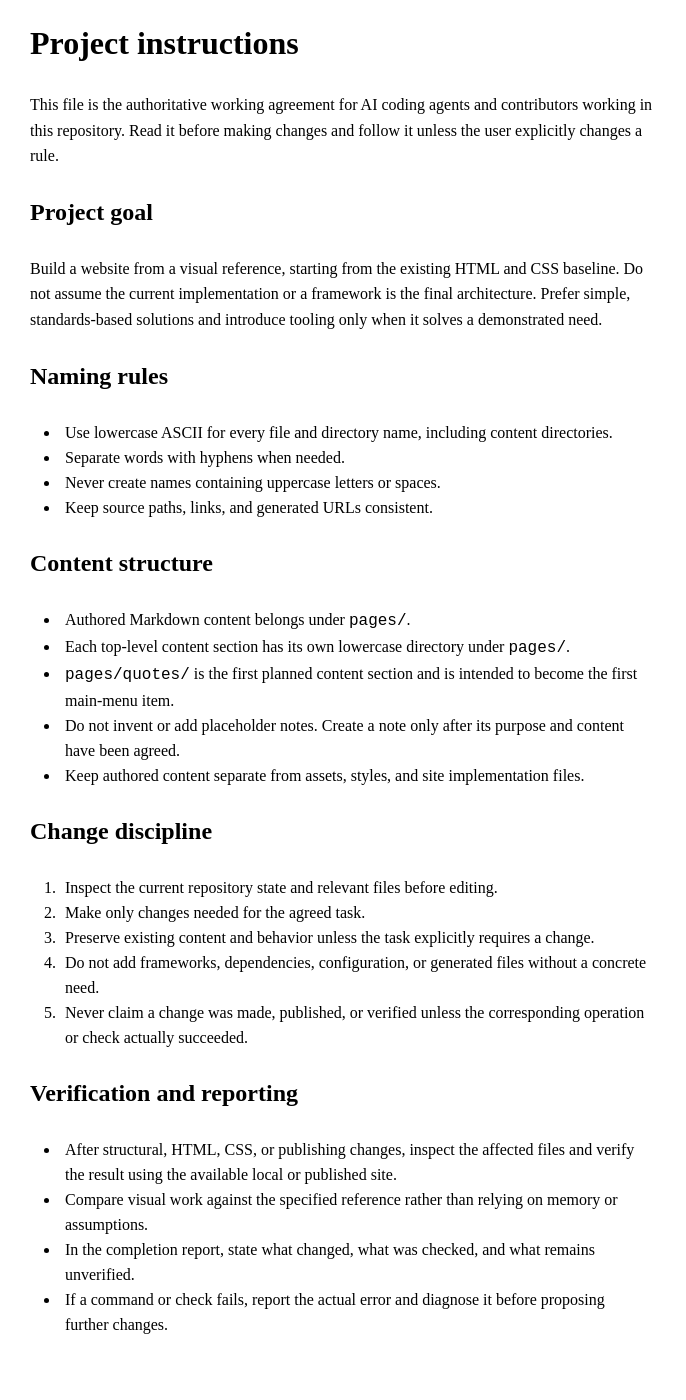
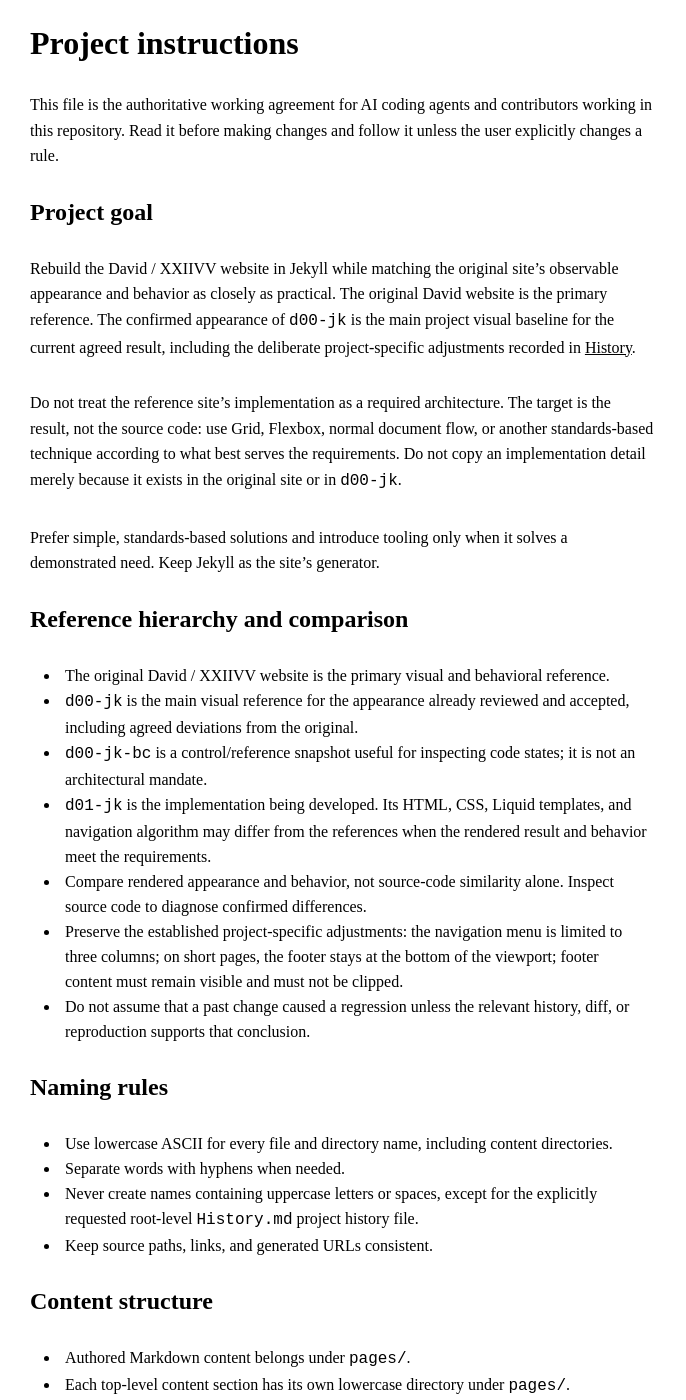
Before and after one commit to devAItester/d01-jk, a Jekyll site: the page built from AGENTS.md, in a window 1280 px wide and 1400 px high, scrolled down 1307 px. Shown: the whole window, without its empty margins (0-686 px from the left). Built offline with Jekyll 4.4.1, drawn with Linux system fonts in a browser that asks for light colours; our own code applies the rules of GitHub Pages for plain Markdown files; some of the changed text lies outside the part shown.

Commit message:
Clarify reference and implementation rules

```diff
--- a/AGENTS.md
+++ b/AGENTS.md
@@ -4,13 +4,27 @@
 
 ## Project goal
 
-Build a website from a visual reference, starting from the existing HTML and CSS baseline. Do not assume the current implementation or a framework is the final architecture. Prefer simple, standards-based solutions and introduce tooling only when it solves a demonstrated need.
+Rebuild the David / XXIIVV website in Jekyll while matching the original site's observable appearance and behavior as closely as practical. The original David website is the primary reference. The confirmed appearance of `d00-jk` is the main project visual baseline for the current agreed result, including the deliberate project-specific adjustments recorded in [History](History.md).
+
+Do not treat the reference site's implementation as a required architecture. The target is the result, not the source code: use Grid, Flexbox, normal document flow, or another standards-based technique according to what best serves the requirements. Do not copy an implementation detail merely because it exists in the original site or in `d00-jk`.
+
+Prefer simple, standards-based solutions and introduce tooling only when it solves a demonstrated need. Keep Jekyll as the site's generator.
+
+## Reference hierarchy and comparison
+
+- The original David / XXIIVV website is the primary visual and behavioral reference.
+- `d00-jk` is the main visual reference for the appearance already reviewed and accepted, including agreed deviations from the original.
+- `d00-jk-bc` is a control/reference snapshot useful for inspecting code states; it is not an architectural mandate.
+- `d01-jk` is the implementation being developed. Its HTML, CSS, Liquid templates, and navigation algorithm may differ from the references when the rendered result and behavior meet the requirements.
+- Compare rendered appearance and behavior, not source-code similarity alone. Inspect source code to diagnose confirmed differences.
+- Preserve the established project-specific adjustments: the navigation menu is limited to three columns; on short pages, the footer stays at the bottom of the viewport; footer content must remain visible and must not be clipped.
+- Do not assume that a past change caused a regression unless the relevant history, diff, or reproduction supports that conclusion.
 
 ## Naming rules
 
 - Use lowercase ASCII for every file and directory name, including content directories.
 - Separate words with hyphens when needed.
-- Never create names containing uppercase letters or spaces.
+- Never create names containing uppercase letters or spaces, except for the explicitly requested root-level `History.md` project history file.
 - Keep source paths, links, and generated URLs consistent.
 
 ## Content structure
@@ -21,17 +35,25 @@
 - Do not invent or add placeholder notes. Create a note only after its purpose and content have been agreed.
 - Keep authored content separate from assets, styles, and site implementation files.
 
+## History and decision records
+
+- Maintain the root `History.md` as a concise, chronological record of the project's goal, reference baselines, agreed deviations, significant implementation decisions, verified changes, and their reasons.
+- Record confirmed facts separately from hypotheses or unresolved questions. Do not invent a cause for a regression when it has not been established.
+- Update the history when a meaningful project decision or verified change is made; do not use it as a dump of every minor edit.
+
 ## Change discipline
 
 1. Inspect the current repository state and relevant files before editing.
 2. Make only changes needed for the agreed task.
 3. Preserve existing content and behavior unless the task explicitly requires a change.
 4. Do not add frameworks, dependencies, configuration, or generated files without a concrete need.
-5. Never claim a change was made, published, or verified unless the corresponding operation or check actually succeeded.
+5. Do not rewrite working CSS or templates solely to make the implementation resemble a reference repository.
+6. Never claim a change was made, published, or verified unless the corresponding operation or check actually succeeded.
 
 ## Verification and reporting
 
 - After structural, HTML, CSS, or publishing changes, inspect the affected files and verify the result using the available local or published site.
 - Compare visual work against the specified reference rather than relying on memory or assumptions.
+- Distinguish source inspection from an actual browser/rendered visual check.
 - In the completion report, state what changed, what was checked, and what remains unverified.
 - If a command or check fails, report the actual error and diagnose it before proposing further changes.
```
